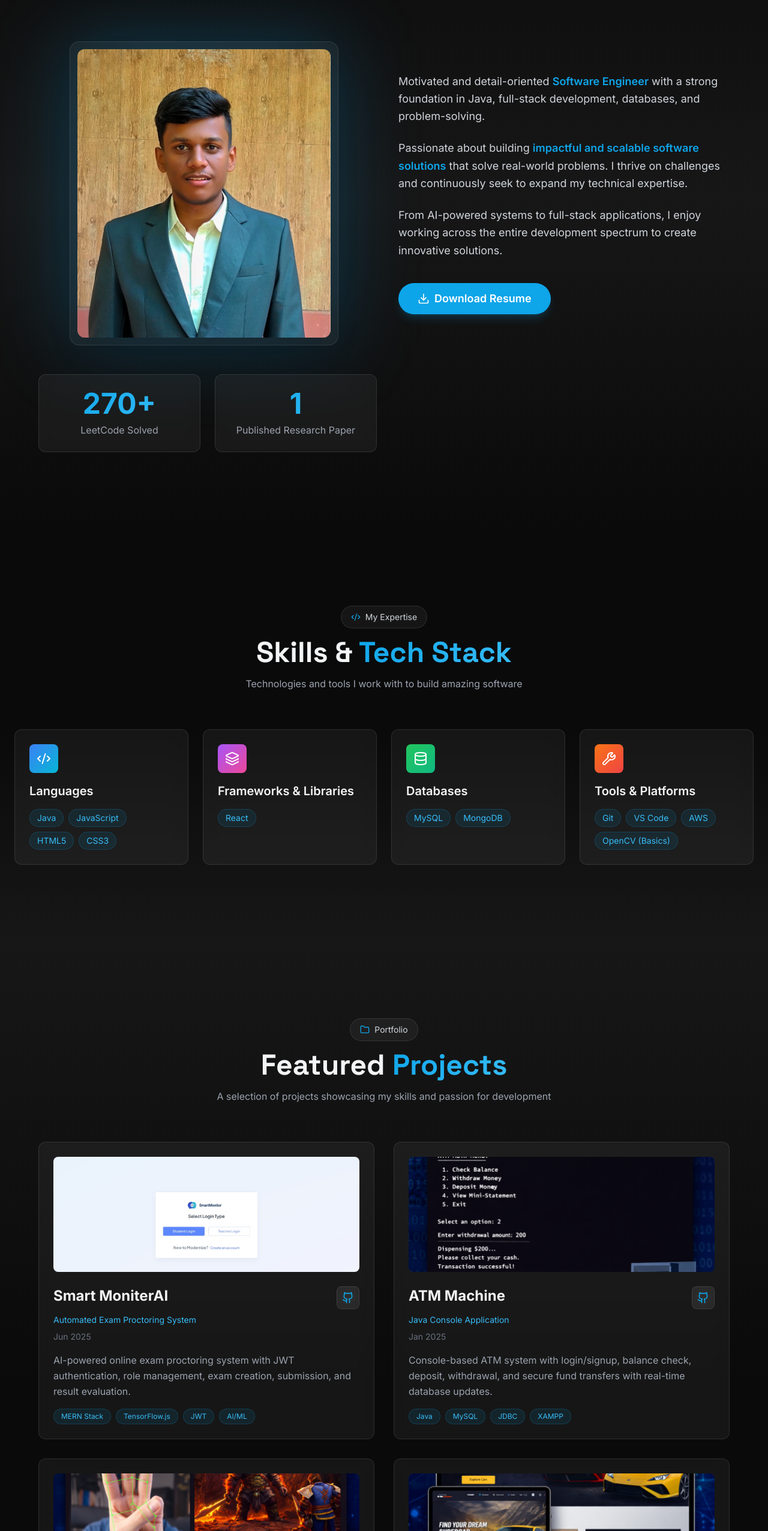
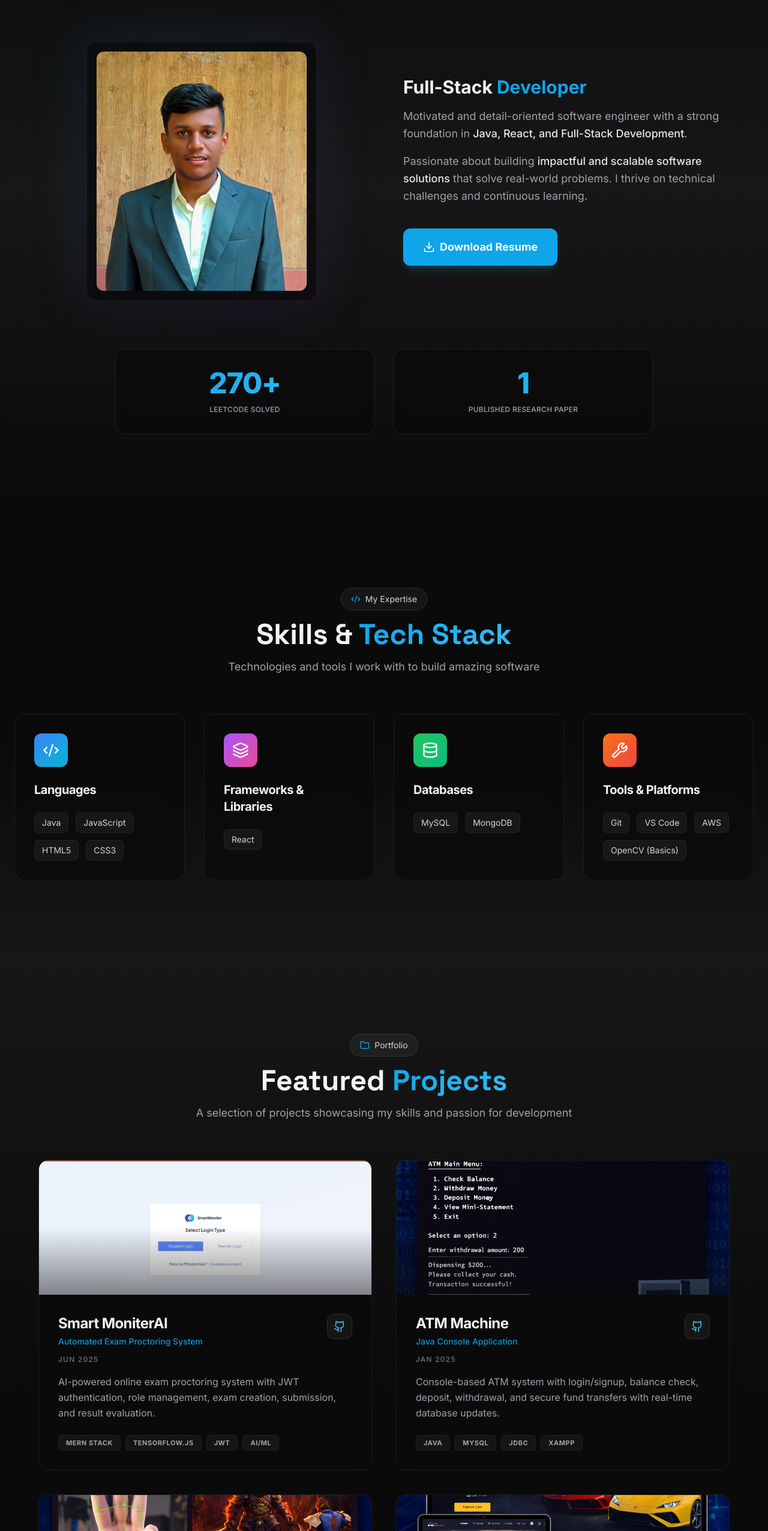
Before and after one commit to Sanjay3637/My-portfolio-website-updated, a React (Vite) app: page / in a window 1280 px wide. Shown: the part 1025-3578 px from the top of the page at 60% size. Built offline with nearby package versions, Linux system fonts and the light colour scheme.

Commit message:
Enhanced UI

```diff
--- a/src/components/About.jsx
+++ b/src/components/About.jsx
@@ -35,18 +35,18 @@ const About = () => {
                     </h2>
                 </motion.div>
 
-                <div className="grid md:grid-cols-2 gap-12 items-center max-w-6xl mx-auto mb-12">
+                <div className="grid md:grid-cols-2 gap-16 items-center max-w-6xl mx-auto mb-20">
                     {/* Profile Image */}
                     <motion.div variants={staggerItem} className="order-2 md:order-1">
-                        <div className="relative max-w-md mx-auto">
+                        <div className="relative max-w-sm mx-auto">
                             {/* Glow effect */}
-                            <div className="absolute inset-0 bg-gradient-to-br from-primary-500/30 to-primary-600/30 rounded-2xl blur-3xl"></div>
+                            <div className="absolute -inset-4 bg-gradient-to-br from-primary-500/20 to-purple-500/20 rounded-[2rem] blur-2xl opacity-50"></div>
                             {/* Image container */}
-                            <div className="relative glass rounded-2xl p-3 hover:scale-105 transition-transform duration-300">
+                            <div className="relative glass-dark rounded-2xl p-4 border border-white/10 hover:border-white/20 transition-all duration-500 group">
                                 <img
                                     src="/profile.jpg"
                                     alt="Sanjay R - Software Engineer"
-                                    className="w-full h-auto rounded-xl object-cover shadow-2xl"
+                                    className="w-full h-auto rounded-xl object-cover shadow-2xl transition-transform duration-700 group-hover:scale-[1.02]"
                                 />
                             </div>
                         </div>
@@ -54,23 +54,23 @@ const About = () => {
 
                     {/* Text Content */}
                     <motion.div variants={staggerItem} className="space-y-6 order-1 md:order-2">
-                        <p className="text-lg text-gray-300 leading-relaxed">
-                            Motivated and detail-oriented <span className="text-primary-500 font-semibold">Software Engineer</span> with a strong foundation in Java, full-stack development, databases, and problem-solving.
-                        </p>
-                        <p className="text-lg text-gray-300 leading-relaxed">
-                            Passionate about building <span className="text-primary-500 font-semibold">impactful and scalable software solutions</span> that solve real-world problems. I thrive on challenges and continuously seek to expand my technical expertise.
-                        </p>
-                        <p className="text-lg text-gray-300 leading-relaxed">
-                            From AI-powered systems to full-stack applications, I enjoy working across the entire development spectrum to create innovative solutions.
-                        </p>
+                        <div className="space-y-4">
+                            <h3 className="text-3xl font-bold text-gray-100">Full-Stack <span className="text-primary-500">Developer</span></h3>
+                            <p className="text-lg text-gray-400 leading-relaxed">
+                                Motivated and detail-oriented software engineer with a strong foundation in <span className="text-gray-200 font-medium">Java, React, and Full-Stack Development</span>.
+                            </p>
+                            <p className="text-lg text-gray-400 leading-relaxed">
+                                Passionate about building <span className="text-gray-200 font-medium">impactful and scalable software solutions</span> that solve real-world problems. I thrive on technical challenges and continuous learning.
+                            </p>
+                        </div>
 
-                        <div className="pt-4">
+                        <div className="flex flex-wrap gap-4 pt-4">
                             <motion.a
                                 href="/SANJAY R - 714022104130.pdf"
                                 download="Sanjay_Resume.pdf"
-                                whileHover={{ scale: 1.05 }}
-                                whileTap={{ scale: 0.95 }}
-                                className="inline-flex items-center gap-2 bg-primary-500 hover:bg-primary-600 text-white px-8 py-3 rounded-full text-lg font-semibold shadow-lg shadow-primary-500/20 transition-all"
+                                whileHover={{ scale: 1.02, y: -2 }}
+                                whileTap={{ scale: 0.98 }}
+                                className="inline-flex items-center gap-2 bg-primary-500 hover:bg-primary-600 text-white px-8 py-4 rounded-xl text-lg font-bold shadow-lg shadow-primary-500/20 transition-all border border-primary-400/20"
                             >
                                 <Download className="w-5 h-5" />
                                 Download Resume
@@ -79,23 +79,26 @@ const About = () => {
                     </motion.div>
                 </div>
 
-                {/* Stats Grid - Full Width */}
+                {/* Stats Grid */}
                 <motion.div
                     variants={staggerContainer}
-                    className="grid grid-cols-2 md:grid-cols-4 gap-6 max-w-6xl mx-auto"
+                    className="grid grid-cols-1 sm:grid-cols-2 gap-8 max-w-4xl mx-auto"
                 >
                     {stats.map((stat, index) => (
                         <motion.div
                             key={index}
                             variants={staggerItem}
-                            whileHover={{ scale: 1.05 }}
-                            className="card text-center"
+                            whileHover={{ y: -5 }}
+                            className="glass-dark p-8 rounded-2xl border border-white/10 relative group overflow-hidden text-center"
                         >
-                            <div className="text-4xl md:text-5xl font-bold gradient-text mb-2">
-                                {stat.value}
-                            </div>
-                            <div className="text-sm md:text-base text-gray-400">
-                                {stat.label}
+                            <div className="absolute inset-0 bg-gradient-to-br from-primary-500/5 to-transparent opacity-0 group-hover:opacity-100 transition-opacity" />
+                            <div className="relative z-10">
+                                <div className="text-5xl font-black gradient-text mb-3 tracking-tight">
+                                    {stat.value}
+                                </div>
+                                <div className="text-gray-400 font-medium tracking-wide uppercase text-xs">
+                                    {stat.label}
+                                </div>
                             </div>
                         </motion.div>
                     ))}
--- a/src/components/Education.jsx
+++ b/src/components/Education.jsx
@@ -15,7 +15,7 @@ const Education = () => {
             institution: 'Sri Shakthi Institute of Engineering and Technology',
             university: 'Anna University',
             period: '2022 – 2026',
-            cgpa: '7.59',
+            cgpa: '7.59*',
             type: 'Undergraduate'
         },
         {
--- a/src/components/Projects.jsx
+++ b/src/components/Projects.jsx
@@ -76,84 +76,85 @@ const Projects = () => {
                     <h2 className="text-4xl md:text-5xl font-display font-bold mb-4">
                         Featured <span className="gradient-text">Projects</span>
                     </h2>
-                    <p className="text-gray-400 max-w-2xl mx-auto">
+                    <p className="text-gray-400 max-w-2xl mx-auto text-lg">
                         A selection of projects showcasing my skills and passion for development
                     </p>
                 </motion.div>
 
-                <div className="grid md:grid-cols-2 gap-8 max-w-6xl mx-auto">
+                <div className="grid md:grid-cols-2 gap-10 max-w-6xl mx-auto">
                     {projects.map((project, index) => (
                         <motion.div
                             key={index}
                             variants={staggerItem}
-                            whileHover={{ y: -10 }}
-                            className="group card overflow-hidden"
+                            whileHover={{ y: -8 }}
+                            className="group relative"
                         >
+                            <div className="absolute inset-0 bg-gradient-to-br from-primary-500/10 to-purple-500/10 rounded-2xl blur-2xl opacity-0 group-hover:opacity-100 transition-opacity duration-500" />
+                            <div className="glass-dark rounded-2xl overflow-hidden border border-white/10 relative hover:border-white/20 transition-all duration-300 h-full flex flex-col">
                                 {/* Project Image */}
-                            <div className={`relative h-48 bg-gradient-to-br ${project.color} rounded-lg mb-6 overflow-hidden`}>
-                                {/* Placeholder (visible if image fails) */}
+                                <div className={`relative h-56 bg-gradient-to-br ${project.color} overflow-hidden`}>
                                     <div className="absolute inset-0 flex items-center justify-center">
                                         <Folder className="w-16 h-16 text-primary-500/30" />
                                     </div>
 
-                                {/* Image */}
                                     <img
                                         src={project.image}
                                         alt={project.title}
-                                    className="absolute inset-0 w-full h-full object-cover transition-transform duration-500 group-hover:scale-110"
+                                        className="absolute inset-0 w-full h-full object-cover transition-transform duration-700 group-hover:scale-110"
                                         onError={(e) => e.target.style.display = 'none'}
                                     />
-
-                                {/* Overlay */}
-                                <div className="absolute inset-0 bg-gradient-to-t from-dark-900/90 to-transparent opacity-0 group-hover:opacity-100 transition-opacity duration-300"></div>
+                                    <div className="absolute inset-0 bg-gradient-to-t from-dark-900/80 via-transparent to-transparent opacity-60 group-hover:opacity-40 transition-opacity" />
                                 </div>
 
                                 {/* Project Info */}
-                            <div className="space-y-4">
+                                <div className="p-8 flex-grow flex flex-col">
+                                    <div className="flex items-start justify-between mb-3">
                                         <div>
-                                    <div className="flex items-start justify-between mb-2">
-                                        <h3 className="text-2xl font-bold text-gray-100 group-hover:text-primary-500 transition-colors">
+                                            <h3 className="text-2xl font-bold text-gray-100 group-hover:text-primary-400 transition-colors tracking-tight">
                                                 {project.title}
                                             </h3>
+                                            <p className="text-primary-500/90 font-medium text-sm mt-1">{project.subtitle}</p>
+                                        </div>
+                                        <div className="flex gap-2">
                                             <a
                                                 href={project.github}
                                                 target="_blank"
                                                 rel="noopener noreferrer"
-                                            className="p-2 glass rounded-lg hover:bg-primary-500/20 transition-colors"
-                                            aria-label="View on GitHub"
+                                                className="p-2.5 glass rounded-xl hover:bg-primary-500 text-primary-400 hover:text-white transition-all duration-300"
+                                                title="View on GitHub"
                                             >
-                                            <Github className="w-5 h-5 text-primary-500" />
+                                                <Github className="w-5 h-5" />
                                             </a>
                                             {project.github2 && (
                                                 <a
                                                     href={project.github2}
                                                     target="_blank"
                                                     rel="noopener noreferrer"
-                                                className="p-2 glass rounded-lg hover:bg-primary-500/20 transition-colors"
-                                                aria-label="View on GitHub"
+                                                    className="p-2.5 glass rounded-xl hover:bg-primary-500 text-primary-400 hover:text-white transition-all duration-300"
+                                                    title="View Alternative Repo"
                                                 >
-                                                <Github className="w-5 h-5 text-primary-500" />
+                                                    <Github className="w-5 h-5" />
                                                 </a>
                                             )}
-
                                         </div>
-                                    <p className="text-sm text-primary-400 mb-2">{project.subtitle}</p>
-                                    <p className="text-sm text-gray-500 mb-3">{project.date}</p>
                                     </div>
 
-                                <p className="text-gray-400 leading-relaxed">
+                                    <p className="text-gray-500 text-xs font-medium mb-4 uppercase tracking-widest">{project.date}</p>
+
+                                    <p className="text-gray-400 leading-relaxed mb-6 flex-grow">
                                         {project.description}
                                     </p>
 
-                                <div className="flex flex-wrap gap-2">
+                                    <div className="flex flex-wrap gap-2 mt-auto">
                                         {project.tech.map((tech, techIndex) => (
                                             <span
                                                 key={techIndex}
-                                            className="px-3 py-1 text-xs bg-primary-500/10 text-primary-400 rounded-full border border-primary-500/20"
+                                                className="px-3 py-1 text-[11px] font-bold uppercase tracking-wider bg-white/5 text-gray-400 rounded-md border border-white/5 group-hover:border-primary-500/30 group-hover:text-primary-400 transition-colors duration-300"
                                             >
                                                 {tech}
                                             </span>
                                         ))}
+                                    </div>
                                 </div>
                             </div>
                         </motion.div>
--- a/src/components/Skills.jsx
+++ b/src/components/Skills.jsx
@@ -55,34 +55,37 @@ const Skills = () => {
                     <h2 className="text-4xl md:text-5xl font-display font-bold mb-4">
                         Skills & <span className="gradient-text">Tech Stack</span>
                     </h2>
-                    <p className="text-gray-400 max-w-2xl mx-auto">
+                    <p className="text-gray-400 max-w-2xl mx-auto text-lg">
                         Technologies and tools I work with to build amazing software
                     </p>
                 </motion.div>
 
-                <div className="grid md:grid-cols-2 lg:grid-cols-4 gap-6 max-w-7xl mx-auto">
+                <div className="grid md:grid-cols-2 lg:grid-cols-4 gap-8 max-w-7xl mx-auto">
                     {skillCategories.map((category, index) => (
                         <motion.div
                             key={index}
                             variants={staggerItem}
-                            whileHover={{ scale: 1.05, y: -10 }}
-                            className="card group"
+                            whileHover={{ y: -5 }}
+                            className="group relative h-full"
                         >
-                            <div className={`w-12 h-12 rounded-lg bg-gradient-to-br ${category.color} flex items-center justify-center mb-4 group-hover:scale-110 transition-transform`}>
-                                <category.icon className="w-6 h-6 text-white" />
+                            <div className="absolute inset-0 bg-gradient-to-br from-primary-500/20 to-purple-500/20 rounded-2xl blur-xl opacity-0 group-hover:opacity-100 transition-opacity duration-500" />
+                            <div className="glass-dark p-8 rounded-2xl h-full border border-white/10 relative hover:border-white/20 transition-colors duration-300">
+                                <div className={`w-14 h-14 rounded-xl bg-gradient-to-br ${category.color} flex items-center justify-center mb-6 shadow-lg group-hover:scale-110 transition-transform duration-300`}>
+                                    <category.icon className="w-7 h-7 text-white" />
                                 </div>
-                            <h3 className="text-xl font-semibold mb-4 text-gray-100">
+                                <h3 className="text-xl font-bold mb-6 text-gray-100 tracking-tight">
                                     {category.title}
                                 </h3>
-                            <div className="flex flex-wrap gap-2">
+                                <div className="flex flex-wrap gap-3">
                                     {category.skills.map((skill, skillIndex) => (
                                         <span
                                             key={skillIndex}
-                                        className="px-3 py-1 text-sm bg-primary-500/10 text-primary-400 rounded-full border border-primary-500/20"
+                                            className="px-3 py-1.5 text-sm bg-white/5 text-gray-300 rounded-lg border border-white/5 hover:bg-white/10 hover:border-white/20 transition-all duration-300"
                                         >
                                             {skill}
                                         </span>
                                     ))}
+                                </div>
                             </div>
                         </motion.div>
                     ))}
```
Lines whose indentation alone changed are shown as unchanged.
